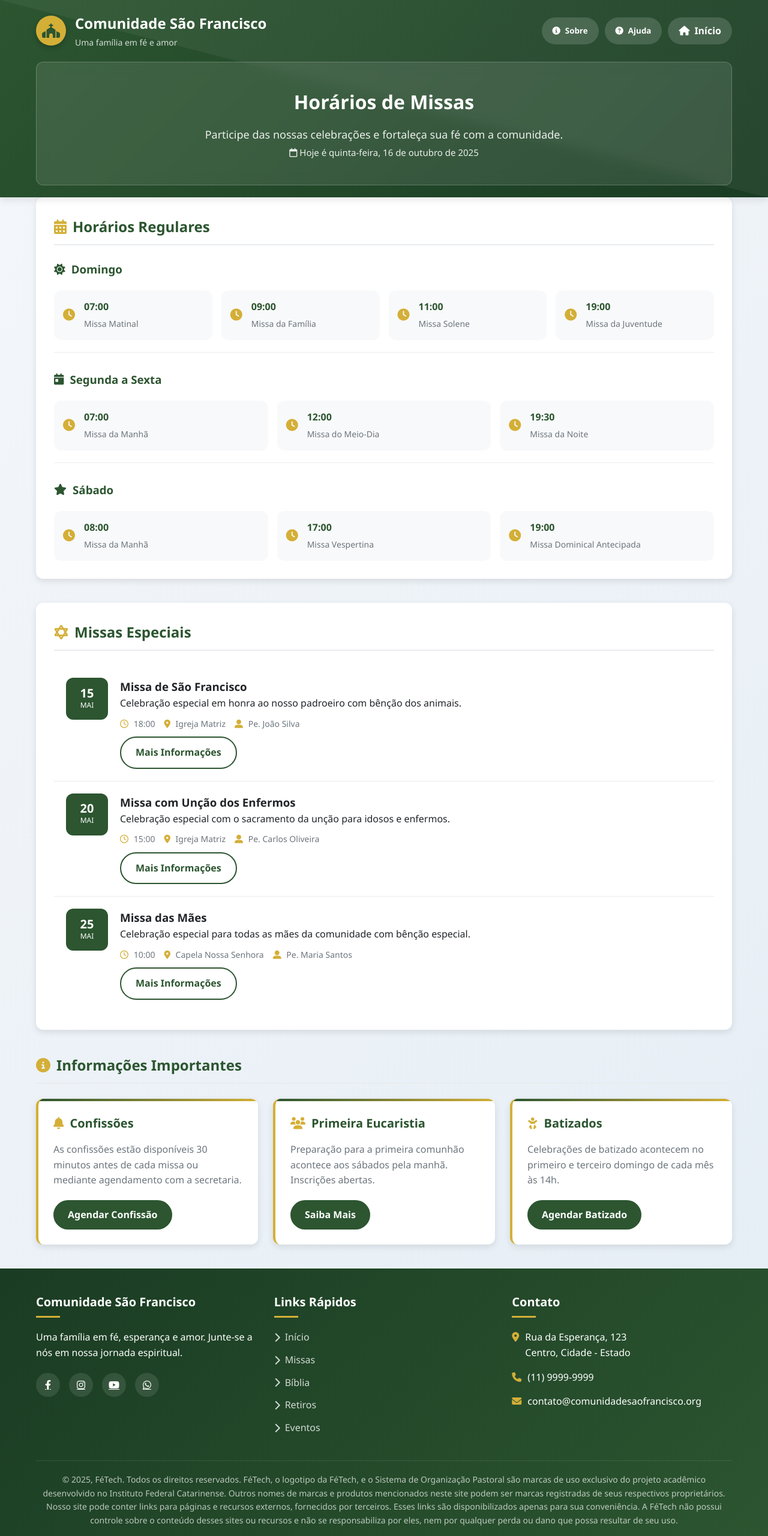
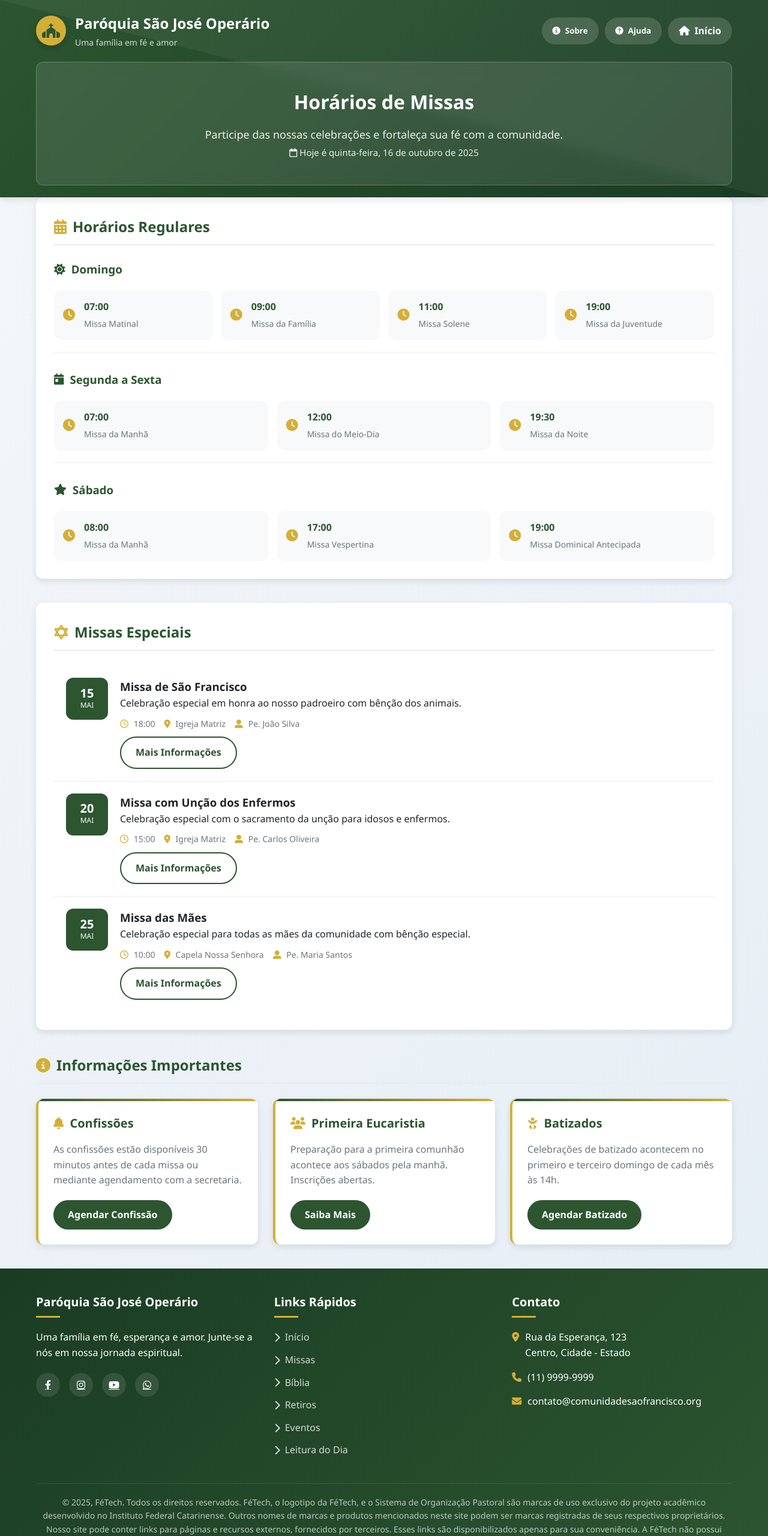
Before and after one commit to annaborowsky/tcc, a plain HTML site: page frontend/missas.html in a window 1280 px wide. Shown: the top 2561 px of the page at 60% size. Drawn offline with Linux system fonts and the light colour scheme.

```diff
--- a/frontend/missas.html
+++ b/frontend/missas.html
@@ -554,7 +554,7 @@
                         <i class="fas fa-church"></i>
                     </div>
                     <div>
-                        <div class="logo-text">Comunidade São Francisco</div>
+                        <div class="logo-text">Paróquia São José Operário</div>
                         <div class="logo-subtitle">Uma família em fé e amor</div>
                     </div>
                 </div>
@@ -745,7 +745,7 @@
         <div class="container">
             <div class="footer-content">
                 <div class="footer-section">
-                    <h3>Comunidade São Francisco</h3>
+                    <h3>Paróquia São José Operário</h3>
                     <p>Uma família em fé, esperança e amor. Junte-se a nós em nossa jornada espiritual.</p>
                     <div class="social-links">
                         <a href="#"><i class="fab fa-facebook-f"></i></a>
@@ -762,6 +762,7 @@
                         <li><a href="biblia.html"><i class="fas fa-chevron-right"></i> Bíblia</a></li>
                         <li><a href="retiros.html"><i class="fas fa-chevron-right"></i> Retiros</a></li>
                         <li><a href="eventos.html"><i class="fas fa-chevron-right"></i> Eventos</a></li>
+                        <li><a href="leitura.html"><i class="fas fa-chevron-right"></i> Leitura do Dia</a></li>
                     </ul>
                 </div>
                 <div class="footer-section">
```
Also changed, not shown: frontend/biblia.html (+4 -3 lines), frontend/eventos.html (+5 -4 lines), frontend/index.html (+2 -2 lines), frontend/leitura.html (+2 -1 lines), frontend/retiros.html (+3 -2 lines), frontend/sla.html (deleted).
